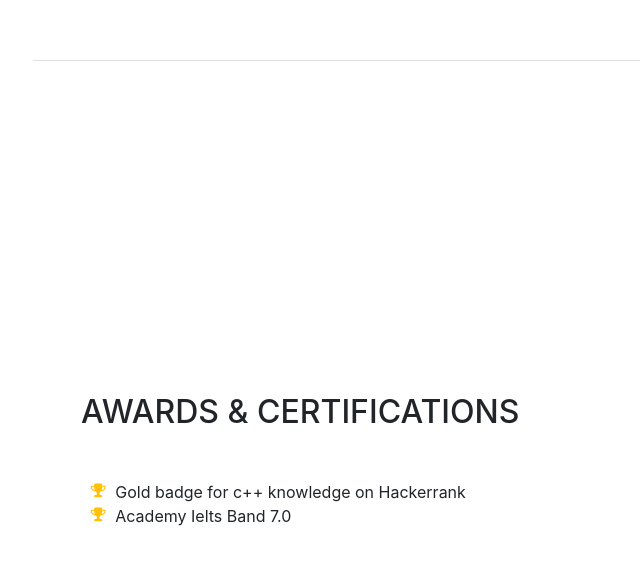
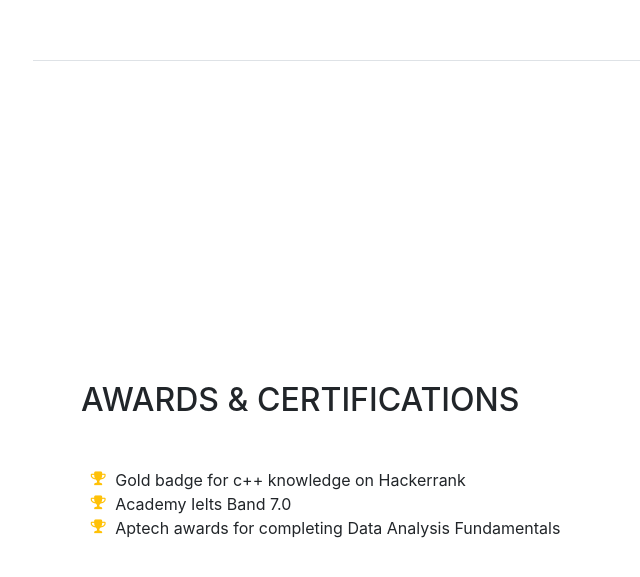
Before and after one commit to linhgithub23/mycv, a website with bundled scripts: page index.html in a window 1280 px wide. Shown: the part 3939-4516 px from the top of the page, without its empty margins (239-879 px from the left). Built offline with nearby package versions, Linux system fonts and the light colour scheme; a web font is replaced by a local one.

Commit message:
add achievement

```diff
--- a/index.html
+++ b/index.html
@@ -235,6 +235,9 @@
             <li>
               <i class="fa-li fa fa-trophy text-warning"></i>
               Academy Ielts Band 7.0</li>
+              <li>
+                <i class="fa-li fa fa-trophy text-warning"></i>
+                Aptech awards for completing Data Analysis Fundamentals</li>
 
         </div>
       </section>
```
